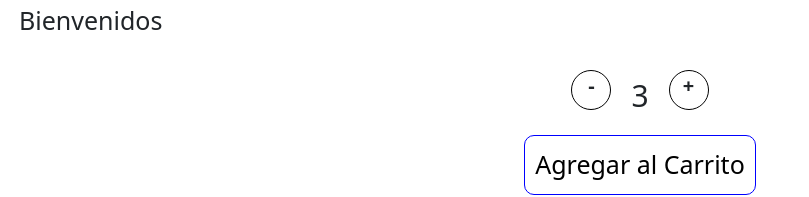
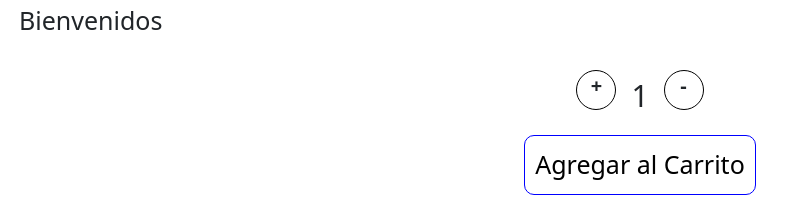
Before and after one commit to manusucaria/Entregas-React-Sucaria, a React (Create React App) app: page / in a window 1280 px wide. Shown: the part 175-372 px from the top of the page, without its empty margins (0-809 px from the left). Built offline with nearby package versions, Linux system fonts and the light colour scheme.

Commit message:
26 del 10 1

```diff
--- a/src/componentes/ItemListContainer.js
+++ b/src/componentes/ItemListContainer.js
@@ -1,5 +1,6 @@
 import React from 'react';
 import '../styles/ItemListContainer.css';
+import MostrarCantidad from './MostrarCantidad';
 
 const ItemListContainer = ({greeting}) => {
     return (
@@ -7,9 +8,7 @@ const ItemListContainer = ({greeting}) => {
             <h1>{greeting}</h1>
             <div className= "contenedor-cantidades">
                 <div className= "contenedor-signos">
-                    <p className= "signo-menos">-</p>
-                    <p className= "numero-cantidades">3</p>
-                    <p className= "signo-mas">+</p>
+                    <MostrarCantidad />
                 </div>
                 <button className='boton-agregar'>Agregar al Carrito</button>
             </div>
--- /dev/null
+++ b/src/componentes/MostrarCantidad.js
@@ -0,0 +1,17 @@
+import React from 'react';
+import '../styles/MostrarCantidad.css';
+import Sumar from './Sumar.js';
+import Restar from './Restar.js';
+
+const MostrarCantidad = () => {
+  let cantidadTotal = 1;
+  return (
+    <div className='cantidades'>
+      <Sumar className='signo-mas'/>
+      <p className= "numero-cantidades">{cantidadTotal}</p>
+      <Restar className='signo-menos'/>
+    </div>
+  )
+}
+
+export default MostrarCantidad
--- /dev/null
+++ b/src/componentes/Restar.js
@@ -0,0 +1,19 @@
+import React from 'react';
+import {useState} from 'react';
+
+const Restar = () => {
+    let [v, setV] = useState(0);
+    const resta = () => {
+        if (v === 0) {
+            return
+        }else{
+            setV(v - 1);
+        }
+        console.log(v)
+    }
+    return (
+        <p onClick={resta} className= "signo-menos">-</p>
+    )
+}
+
+export default Restar
--- /dev/null
+++ b/src/componentes/Sumar.js
@@ -0,0 +1,20 @@
+import React from 'react';
+import {useState} from 'react';
+
+const Sumar = () => {
+    let stock = 10;
+    let [v, setV] = useState(0);
+    const suma = () => {
+        if(v === stock + 1) {
+            return
+        }else{
+            setV(v + 1);
+        }
+        console.log(v)
+    }
+    return (
+        <p onClick={suma} className= "signo-mas">+</p>
+    )
+}
+
+export default Sumar
--- a/src/styles/ItemListContainer.css
+++ b/src/styles/ItemListContainer.css
@@ -19,32 +19,6 @@ h1{
     display: flex;
     flex-direction: column;
 }
-.signo-menos{
-    cursor: pointer;
-    font-weight: 800;
-    border-radius: 50%;
-    height: 4rem;
-    width: 4rem;
-    border: 1px solid black;
-    font-size: 2rem;
-    margin-right: 2rem;
-    text-align: center;
-}
-.signo-mas {
-    cursor: pointer;
-    font-weight: 800;
-    border-radius: 50%;
-    height: 4rem;
-    width: 4rem;
-    border: 1px solid black;
-    font-size: 2rem;
-    margin-left: 2rem;
-    text-align: center;
-}
-.numero-cantidades{
-    font-size: 3rem;
-    margin: auto 0;
-}
 .boton-agregar{
     font-size: 2.5rem;
     font-weight: 400;
--- /dev/null
+++ b/src/styles/MostrarCantidad.css
@@ -0,0 +1,36 @@
+.cantidades{
+    display: flex;
+    gap: 1.5rem;
+    align-items: center;
+}
+.contenedor-numero{
+    display: flex;
+    align-items: center;
+    margin: 0;
+}
+.numero-cantidades {
+    font-size: 3rem;
+    margin: auto;
+}
+.signo-menos {
+    cursor: pointer;
+    font-weight: 800;
+    border-radius: 50%;
+    height: 4rem;
+    width: 4rem;
+    border: 1px solid black;
+    font-size: 2rem;
+    margin-right: 2rem;
+    text-align: center;
+}
+.signo-mas {
+    cursor: pointer;
+    font-weight: 800;
+    border-radius: 50%;
+    height: 4rem;
+    width: 4rem;
+    border: 1px solid black;
+    font-size: 2rem;
+    margin-left: 2rem;
+    text-align: center;
+}
```
